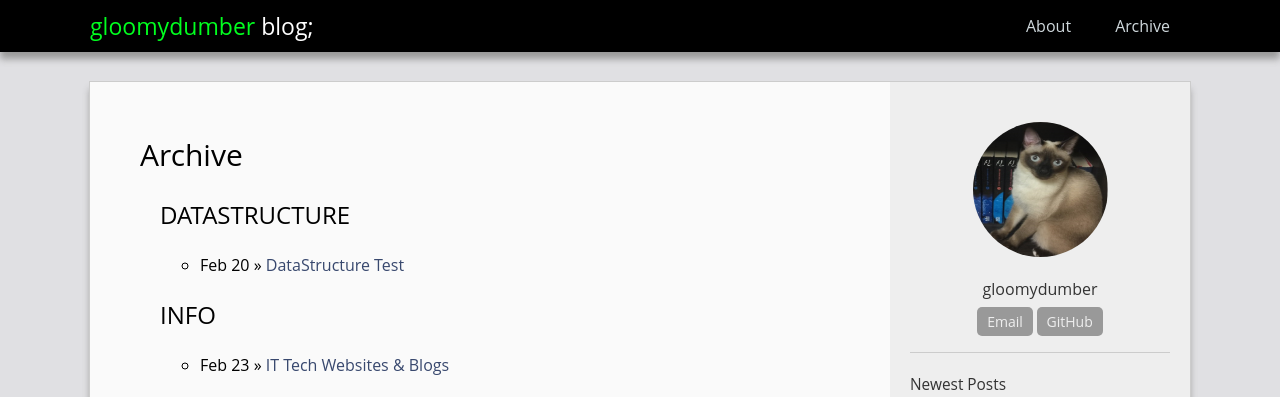
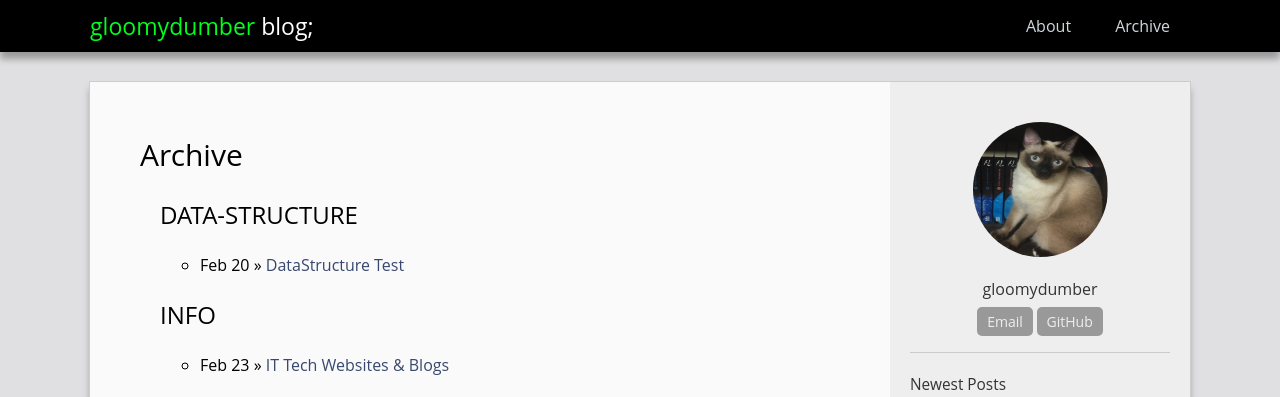
Before and after one commit to gloomydumber/copy, a Jekyll site: the page built from category.html, in a window 1280 px wide. Shown: the top 397 px of the page. Built offline with Jekyll 4.4.1, drawn with Linux system fonts in a browser that asks for light colours.

Commit message:
PostModded

```diff
--- a/_posts/2020-02-20-datastructure.md
+++ b/_posts/2020-02-20-datastructure.md
@@ -2,7 +2,7 @@
 layout: post
 title: "DataStructure Test"
 date: 2020-02-20 17:00:00
-categories: DataStructure
+categories: Data-Structure
 permalink: /archivers/datastructureTest
 ---
 
```
Also changed, not shown: _posts/2020-03-01-TempLink.md (+2 -0 lines).
